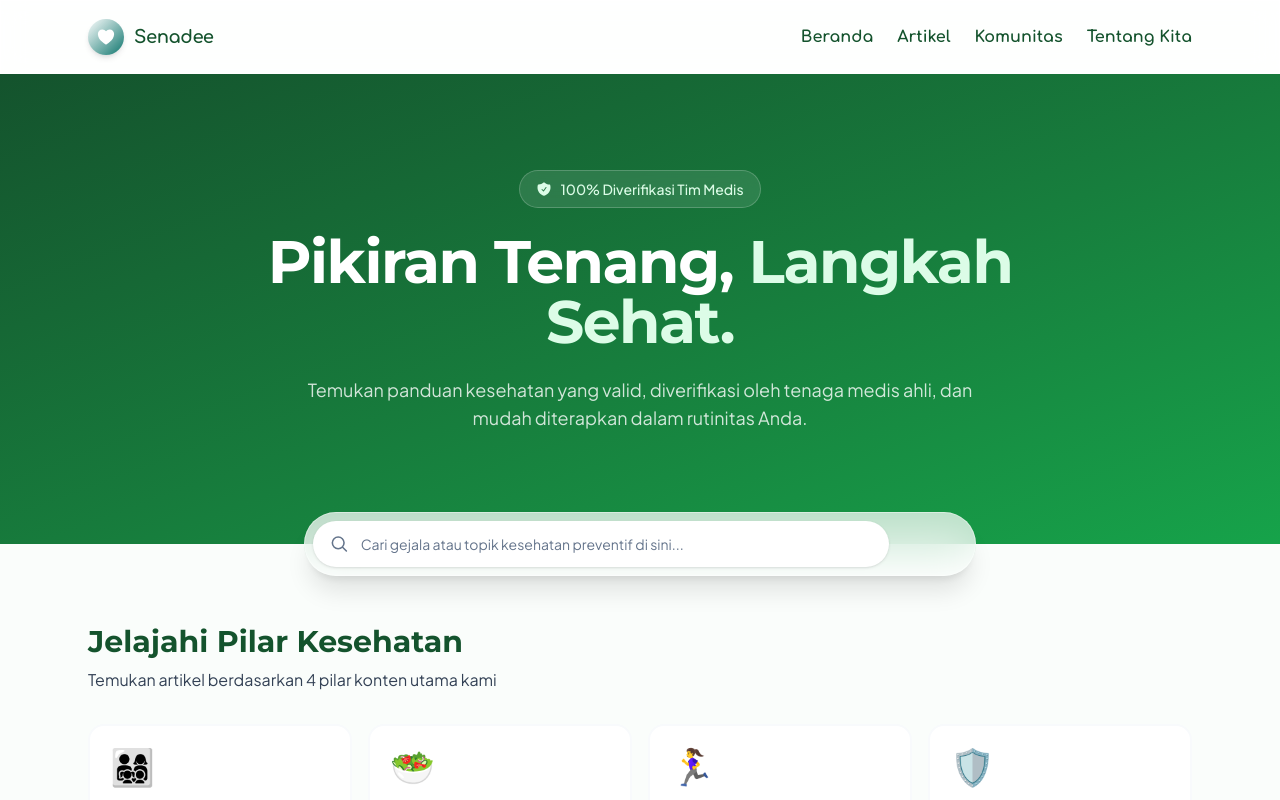
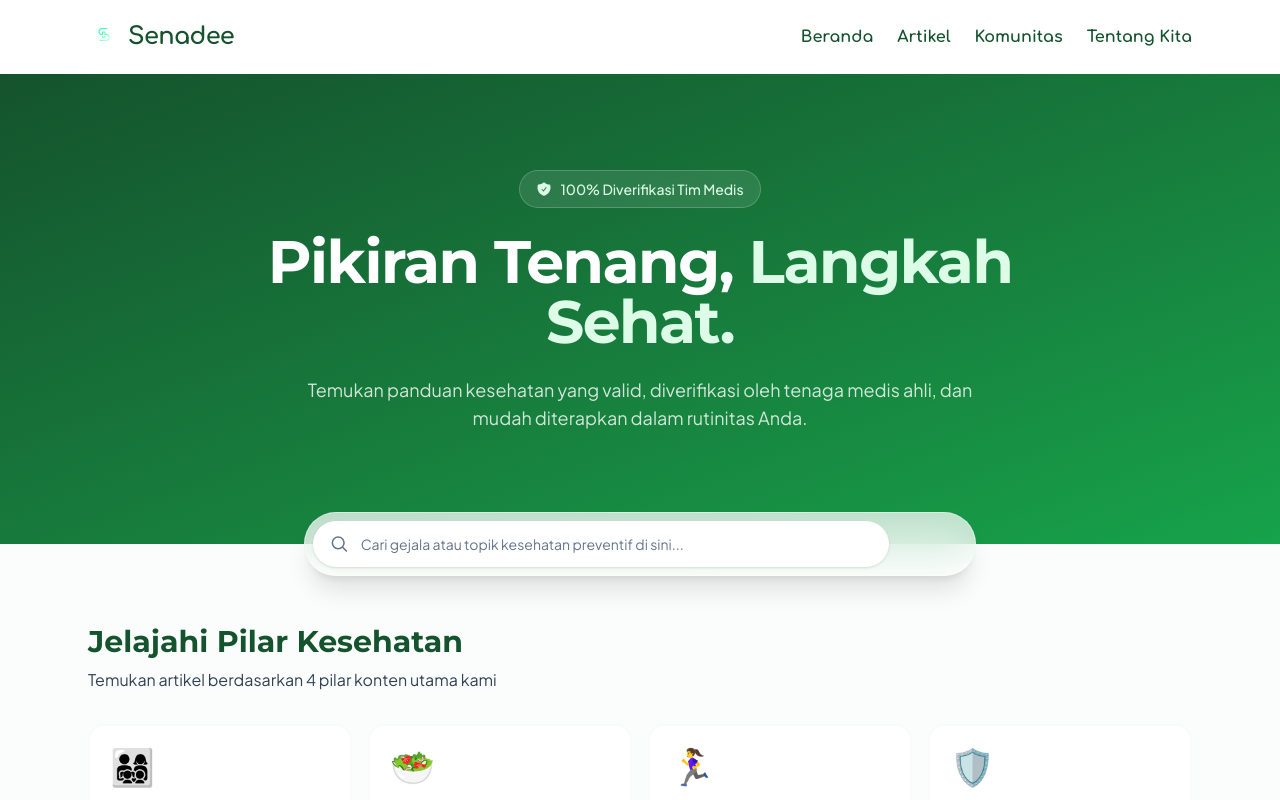
Before and after one commit to rifqirinaldi24/bang-kesehatan-v0.1, a React (Vite) app: page / in a window 1280 px wide. Shown: the top 800 px of the page. Built offline with nearby package versions, Linux system fonts and the light colour scheme.

Commit message:
feat: replace text logo with new custom logo

```diff
--- a/index.html
+++ b/index.html
@@ -2,7 +2,7 @@
 <html lang="id">
   <head>
     <meta charset="UTF-8" />
-    <link rel="icon" type="image/svg+xml" href="/favicon.svg" />
+    <link rel="icon" type="image/png" href="/logo.png" />
     <meta name="viewport" content="width=device-width, initial-scale=1.0" />
     <meta name="description" content="Senadee adalah portal kesehatan terdepan yang berfokus pada pendekatan preventif dan wellness modern." />
     <meta name="theme-color" content="#006a69" />
--- a/src/components/cms/CMSSidebar.jsx
+++ b/src/components/cms/CMSSidebar.jsx
@@ -42,17 +42,15 @@ export default function CMSSidebar({ collapsed, setCollapsed }) {
       {/* Header */}
       <div className={`h-[72px] flex items-center border-b border-border-muted ${collapsed ? 'justify-center' : 'px-6 justify-between'}`}>
         {!collapsed && (
-          <div className="flex items-center gap-2 overflow-hidden">
-            <div className="w-8 h-8 rounded-lg bg-primary text-on-primary flex items-center justify-center font-bold font-brand">
-              S
-            </div>
+          <Link to="/cms" className="flex items-center gap-2 overflow-hidden outline-none">
+            <img src="/logo.png" alt="Senadee Logo" className="w-8 h-8 object-contain flex-shrink-0" />
             <span className="font-brand text-headline-md text-primary font-bold tracking-tight">Senadee</span>
-          </div>
+          </Link>
         )}
         {collapsed && (
-          <div className="w-8 h-8 rounded-lg bg-primary text-on-primary flex items-center justify-center font-bold font-brand">
-            S
-          </div>
+          <Link to="/cms" className="outline-none flex-shrink-0">
+            <img src="/logo.png" alt="Senadee Logo" className="w-8 h-8 object-contain" />
+          </Link>
         )}
         <button
           onClick={() => setCollapsed(!collapsed)}
--- a/src/components/layout/Navbar.jsx
+++ b/src/components/layout/Navbar.jsx
@@ -19,19 +19,14 @@ export default function Navbar() {
           <Link
             to="/"
             id="navbar-logo"
-            className="flex items-center gap-2.5 group"
+            className="flex items-center gap-2 group outline-none"
             onClick={() => setIsMenuOpen(false)}
+            aria-label="Senadee Home"
           >
-            <div className="w-9 h-9 rounded-xl bg-gradient-to-br from-primary-container to-tertiary flex items-center justify-center shadow-md shadow-primary-container/20 group-hover:shadow-lg group-hover:shadow-primary-container/30 transition-all">
-              <svg xmlns="http://www.w3.org/2000/svg" viewBox="0 0 24 24" fill="currentColor" className="w-5 h-5 text-white">
-                <path d="m11.645 20.91-.007-.003-.022-.012a15.247 15.247 0 0 1-.383-.218 25.18 25.18 0 0 1-4.244-3.17C4.688 15.36 2.25 12.174 2.25 8.25 2.25 5.322 4.714 3 7.688 3A5.5 5.5 0 0 1 12 5.052 5.5 5.5 0 0 1 16.313 3c2.973 0 5.437 2.322 5.437 5.25 0 3.925-2.438 7.111-4.739 9.256a25.175 25.175 0 0 1-4.244 3.17 15.247 15.247 0 0 1-.383.219l-.022.012-.007.004-.003.001a.752.752 0 0 1-.704 0l-.003-.001Z" />
-              </svg>
-            </div>
-            <div>
-              <span className="font-brand font-bold text-lg text-on-surface tracking-tight">
-                Senadee
-              </span>
-            </div>
+            <img src="/logo.png" alt="Senadee Logo" className="w-8 h-8 object-contain" />
+            <span className="font-brand text-xl sm:text-2xl font-bold tracking-tight text-senadee-dark group-hover:text-senadee-primary transition-colors">
+              Senadee
+            </span>
           </Link>
 
           {/* Desktop Nav */}
--- a/src/pages/cms/LoginPage.jsx
+++ b/src/pages/cms/LoginPage.jsx
@@ -46,10 +46,8 @@ export default function LoginPage() {
 
           {/* Header */}
           <div className="mb-8 text-center flex flex-col items-center">
-            <div className="w-12 h-12 rounded-lg bg-surface-container-low flex items-center justify-center mb-4 border border-border-muted">
-              <span className="material-symbols-outlined text-primary text-[28px]" style={{ fontVariationSettings: "'FILL' 1" }}>
-                admin_panel_settings
-              </span>
+            <div className="mb-4">
+              <img src="/logo.png" alt="Senadee Logo" className="w-16 h-16 object-contain drop-shadow-md" />
             </div>
             <h1 className="font-brand text-headline-md text-primary font-bold">Senadee</h1>
             <p className="font-body-md text-body-md text-on-surface-variant mt-2">Admin Console</p>
```
Also changed, not shown: public/logo.png (added).
